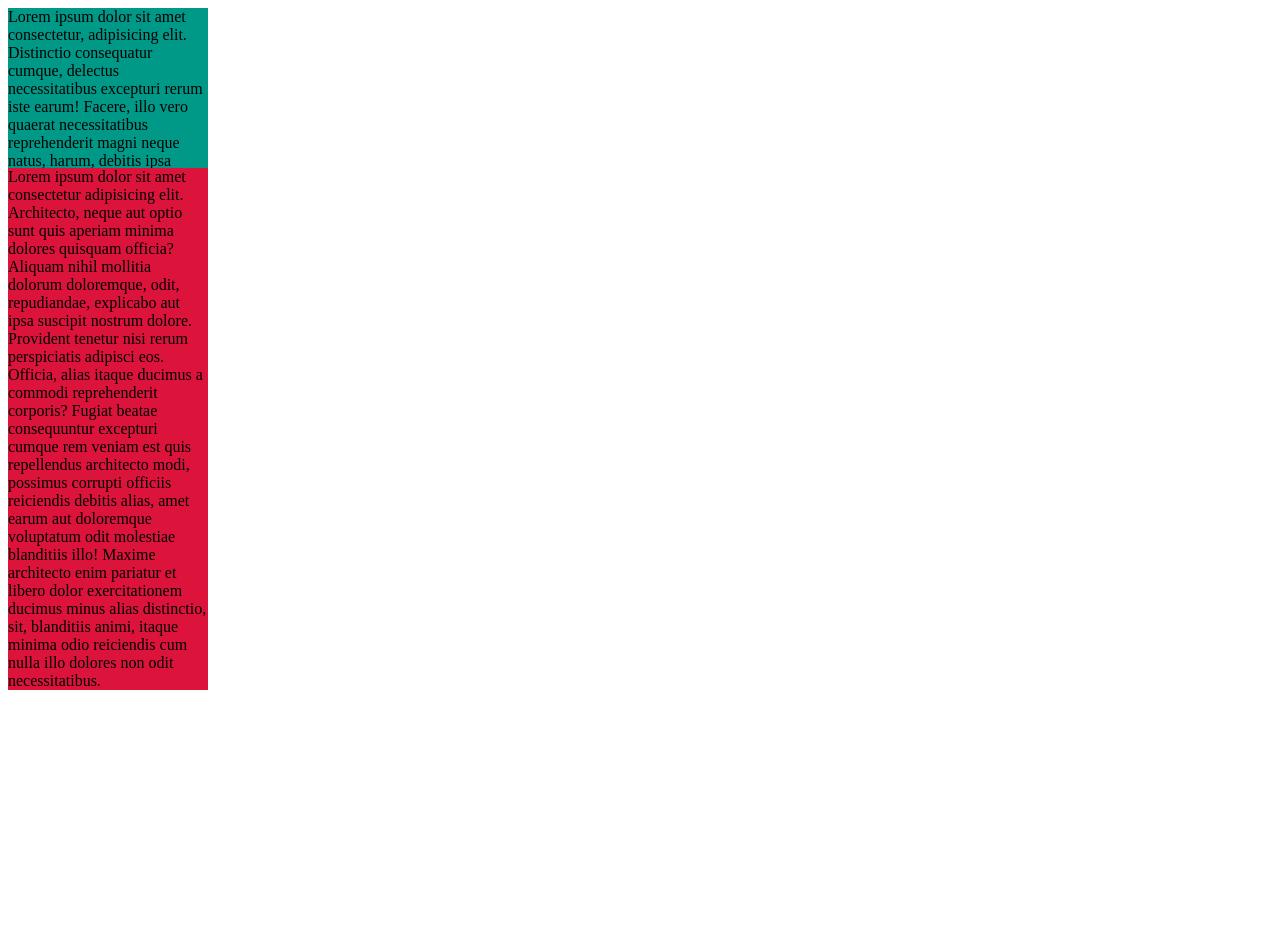
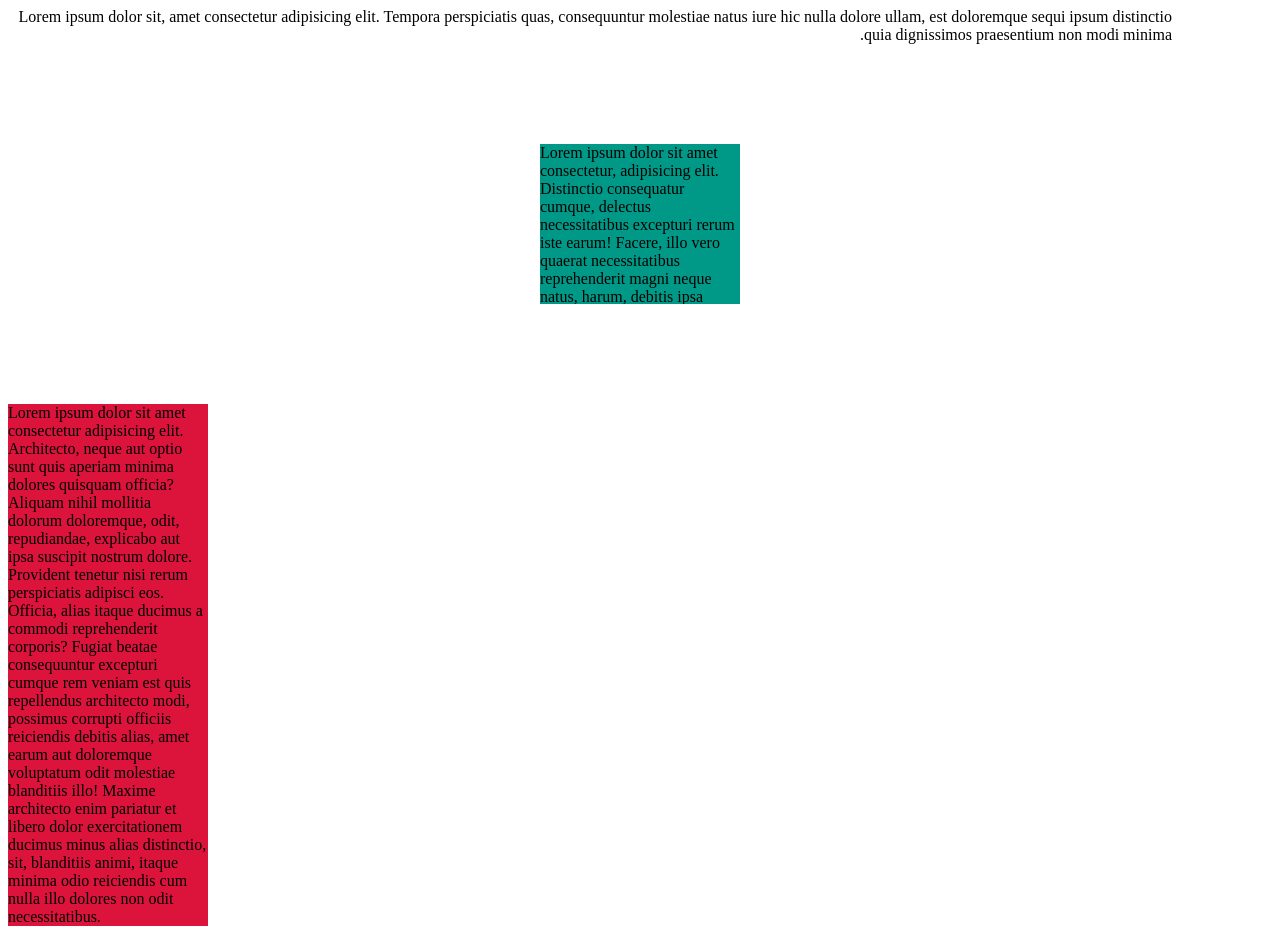
Before and after one commit to a19860101/RWD-12345-20220726, a plain HTML site: page CSS/boxModel.html in a window 1280 px wide. Before the commit the page ends 800 px from the top, so only its background shows below. Drawn offline with Linux system fonts and the light colour scheme.

Commit message:
20220801

```diff
--- a/CSS/boxModel.html
+++ b/CSS/boxModel.html
@@ -33,6 +33,14 @@
 
             /* margin: 50px 0 80px 100px; */
             /* 上 右 下 左 */
+
+
+            margin-inline-start: ;
+            margin-inline-end:;
+            margin-inline: auto;
+            margin-block-start: ;
+            margin-block-end: ;
+            margin-block: 100px;
         }
         /*
             高度在預設的狀態下，無法使用%當作單位。
@@ -43,9 +51,16 @@
             width: 200px;
             background-color: crimson;
         }
+        .rtl {
+            direction: rtl;
+            margin-inline-start: 100px;
+        }
     </style>
 </head>
 <body>
+    <div class="rtl">
+        Lorem ipsum dolor sit, amet consectetur adipisicing elit. Tempora perspiciatis quas, consequuntur molestiae natus iure hic nulla dolore ullam, est doloremque sequi ipsum distinctio quia dignissimos praesentium non modi minima.
+    </div>
     <div class="box">
         Lorem ipsum dolor sit amet consectetur, adipisicing elit. Distinctio consequatur cumque, delectus necessitatibus excepturi rerum iste earum! Facere, illo vero quaerat necessitatibus reprehenderit magni neque natus, harum, debitis ipsa consequatur?
         Lorem ipsum dolor sit amet consectetur, adipisicing elit. Distinctio consequatur cumque, delectus necessitatibus excepturi rerum iste earum! Facere, illo vero quaerat necessitatibus reprehenderit magni neque natus, harum, debitis ipsa consequatur?
```
